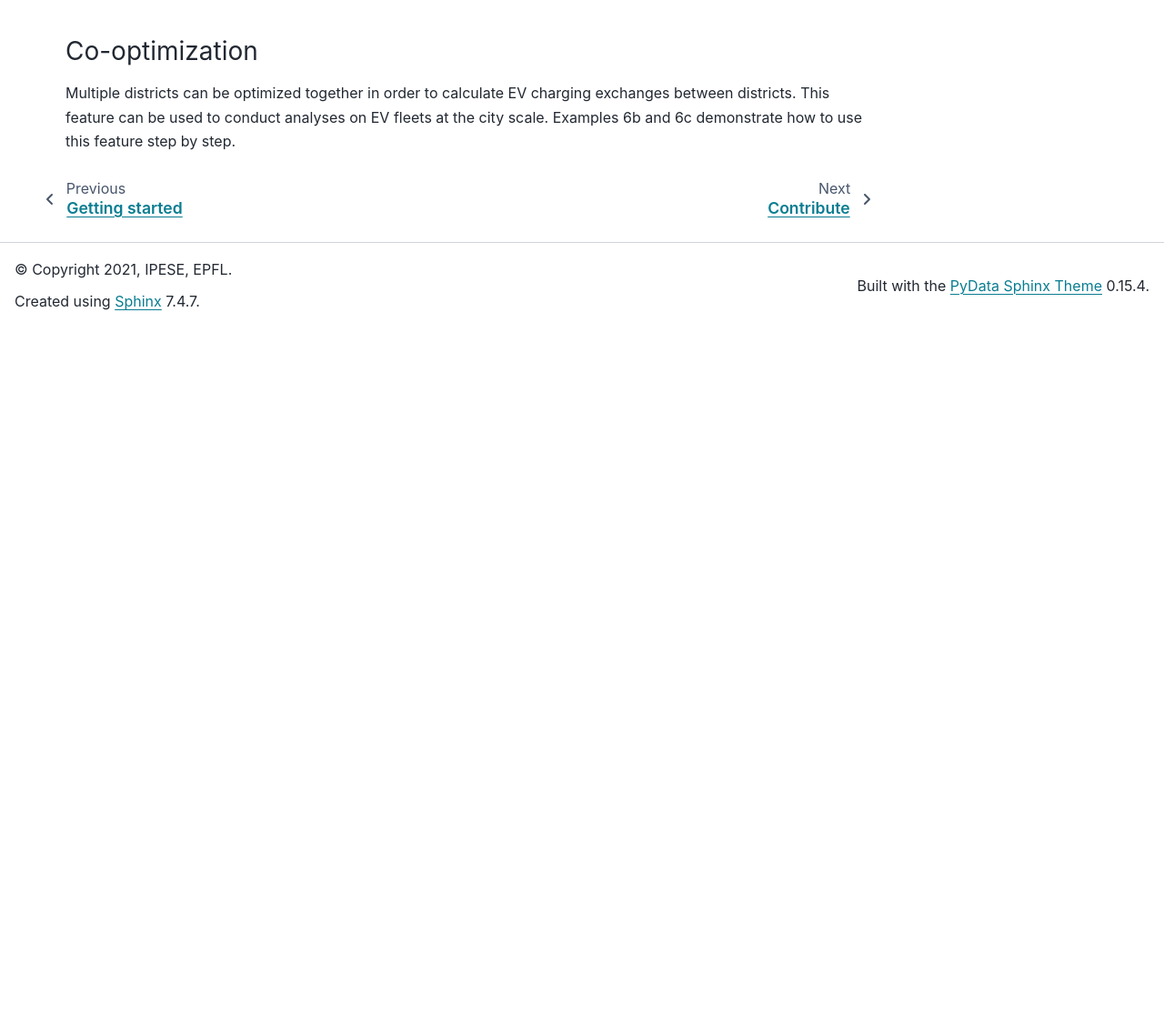
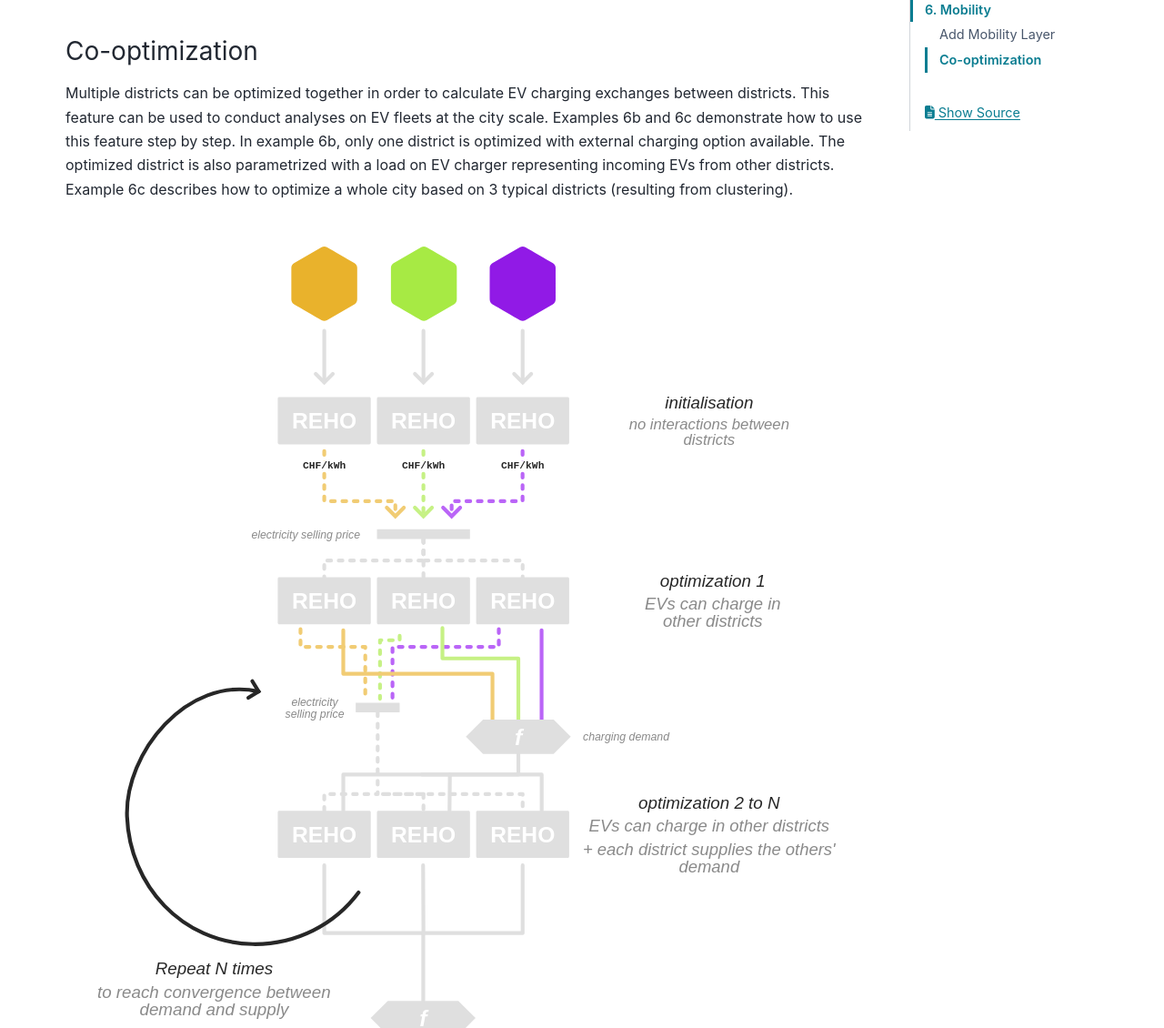
Before and after one commit to IPESE/REHO, a Sphinx documentation site: the page built from docs/sections/6_Examples.rst, in a window 1280 px wide and 1400 px high, scrolled down 4172 px, cut to the strip 270-1400 px from the top of the window. Shown: the whole strip at 91% size. Built offline with Sphinx 7.4.7 and the PyData theme 0.15.4, drawn with Linux system fonts in a browser that asks for light colours; the version number could not be read and is left out; before the commit the page ends 4802 px from its top, so only the background shows below that; some of the changed text lies outside the part shown.

Commit message:
documentation 2

```diff
--- a/docs/sections/6_Examples.rst
+++ b/docs/sections/6_Examples.rst
@@ -119,4 +119,10 @@
 ====================================
 Multiple districts can be optimized together in order to calculate EV charging exchanges between districts.
 This feature can be used to conduct analyses on EV fleets at the city scale.
-Examples 6b and 6c demonstrate how to use this feature step by step.
+Examples 6b and 6c demonstrate how to use this feature step by step. In example 6b, only one district is optimized with external charging option available. The optimized district is also parametrized with a load on EV charger representing incoming EVs from other districts. Example 6c describes how to optimize a whole city based on 3 typical districts (resulting from clustering).
+
+.. figure:: ../images/cooptimization.svg
+   :align: center
+   :name: fig-cooptimization-flowchart
+
+   Flowchart process of a city co-optimization (example 6c)
```
Also changed, not shown: docs/sections/Appendix.rst (+9 -1 lines), docs/images/cooptimization.svg (added), docs/images/externalexchanges.svg, 3 other files.
